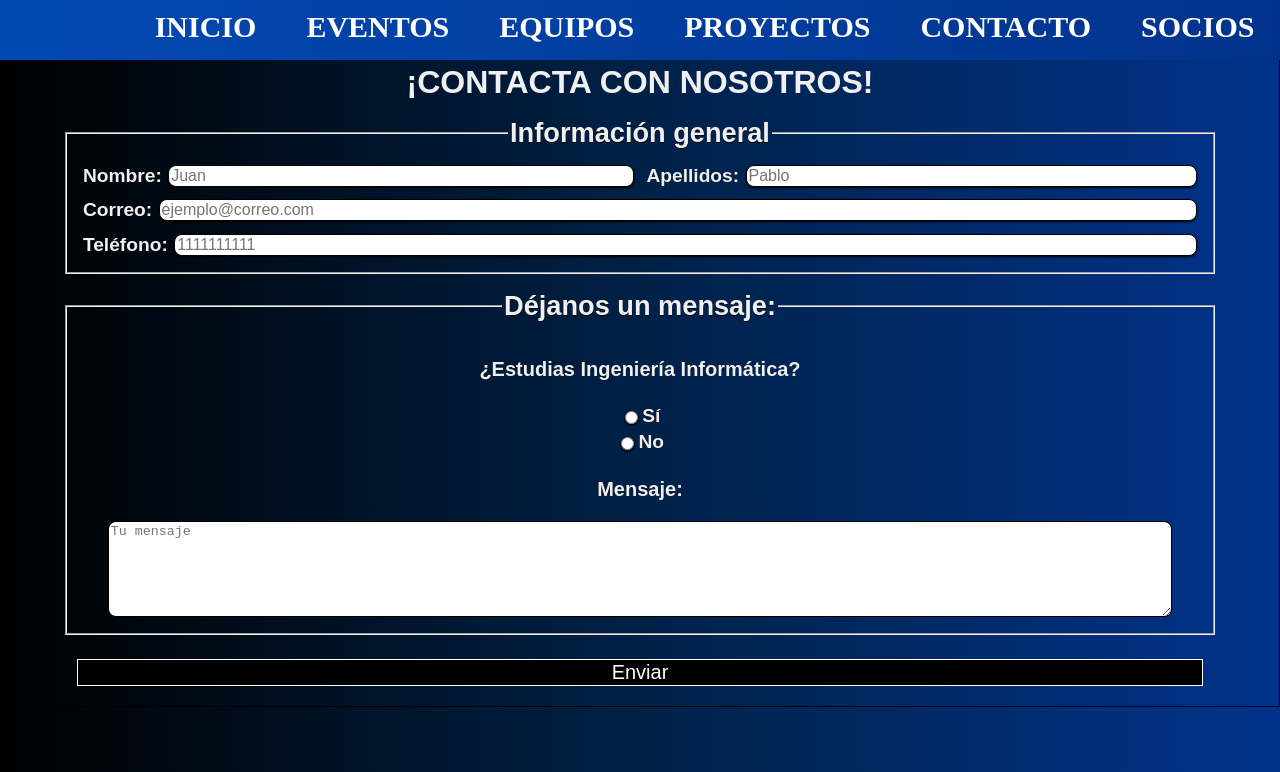
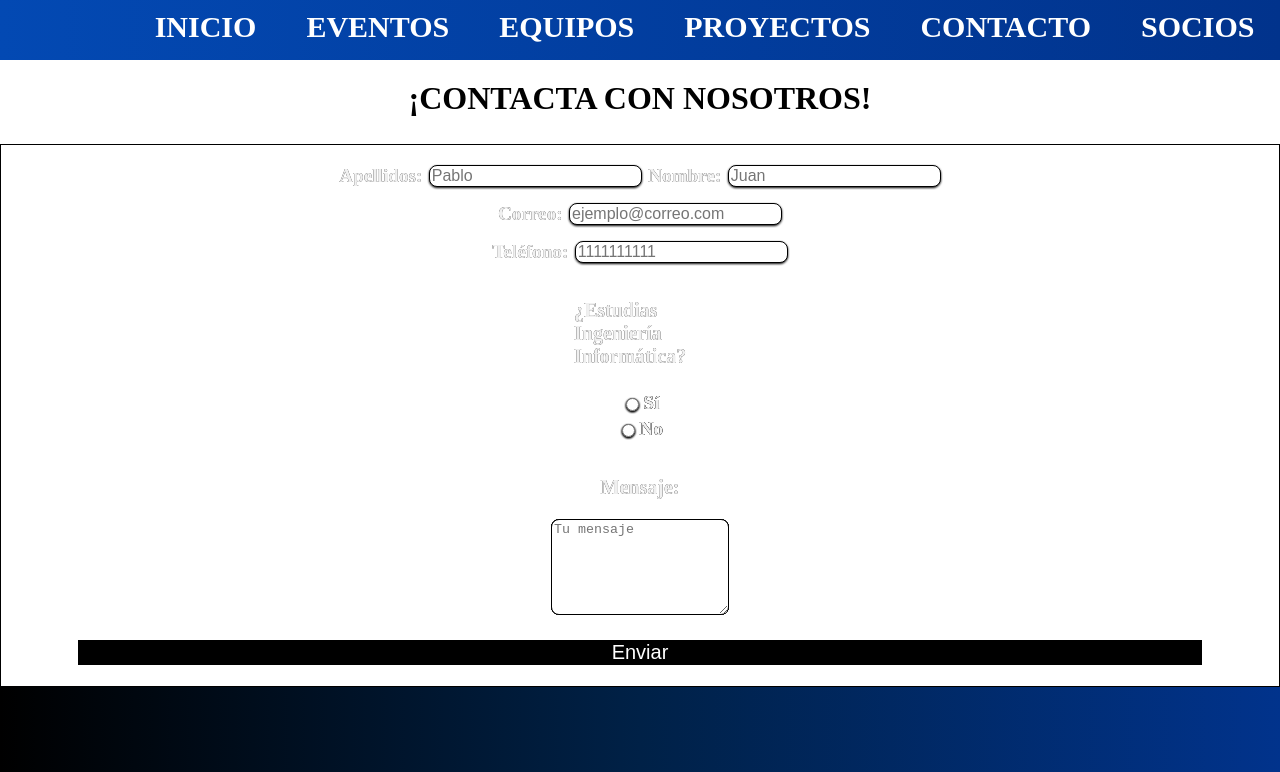
Before and after one commit to IvanCarayol/Web_Asociacion_CodeURV, a React (Vite) app in the folder web_codeurv/: page /contacto in a window 1280 px wide. Shown: the top 772 px of the page. Built offline with nearby package versions, Linux system fonts and the light colour scheme.

Commit message:
update form

```diff
--- /dev/null
+++ b/web_codeurv/src/components/FormUpdate.jsx
@@ -0,0 +1,86 @@
+import "../styles/FormUpdate.css";
+
+function FormUpdate() {
+  return (
+    <div className="formDiv">
+      <h2 className="form__title">¡CONTACTA CON NOSOTROS!</h2>
+      <form className="contacto">
+        <div className="form__input-label__container name">
+          <input
+            id="Name"
+            name="Name"
+            className="form__input"
+            type="text"
+            placeholder="Juan"
+            request
+          ></input>
+          <label for="Name">Nombre:</label>
+
+          <input
+            id="Surname"
+            name="Surname"
+            className="form__input"
+            type="text"
+            placeholder="Pablo"
+          ></input>
+          <label for="Surname">Apellidos:</label>
+        </div>
+        <div className="form__input-label__container email">
+          <input
+            id="Email"
+            name="Email"
+            className="form__input"
+            type="email"
+            placeholder="ejemplo@correo.com"
+            request
+          ></input>
+          <label for="Email">Correo:</label>
+        </div>
+        <div className="form__input-label__container tel">
+          <input
+            id="Tel"
+            name="Tel"
+            className="form__input"
+            type="tel"
+            placeholder="1111111111"
+          ></input>
+          <label for="Tel">Teléfono:</label>
+        </div>
+
+        <div className="form__input-label__container msg">
+          <div className="question__container">
+            <p className="form__text">¿Estudias Ingeniería Informática?</p>
+            <div className="form__input-yes">
+              <input type="radio" id="si" name="estudia" value="si"></input>
+              <label for="si">Sí</label>
+            </div>
+            <div className="form__input-no">
+              <input type="radio" id="no" name="estudia" value="no"></input>
+              <label for="no">No</label>
+            </div>
+          </div>
+        </div>
+        <div className="form__msg-container">
+          <p className="form__text">Mensaje:</p>
+          <textarea
+            id="mensaje"
+            name="mensaje"
+            placeholder="Tu mensaje"
+            sentences
+            maxLength={500}
+            rows="6"
+          ></textarea>
+        </div>
+        <input
+          id="Enviar"
+          name="Enviar"
+          className="enviar"
+          type="submit"
+          value="Enviar"
+        ></input>
+      </form>
+    </div>
+  );
+}
+
+export default FormUpdate;
--- a/web_codeurv/src/pages/Contacto.jsx
+++ b/web_codeurv/src/pages/Contacto.jsx
@@ -1,11 +1,12 @@
 import NavBar from "../components/NavBar";
 import Footer from "../components/Footer";
 import Form from "../components/Form";
+import FormUpdate from "../components/FormUpdate";
 
 function Contacto() {
   return (
     <>
-      <NavBar /> <Form /> <Footer />
+      <NavBar /> <FormUpdate /> <Footer />
     </>
   );
 }
--- /dev/null
+++ b/web_codeurv/src/styles/FormUpdate.css
@@ -0,0 +1,7 @@
+.formDiv {
+  margin-top: 80px;
+}
+
+form {
+  border: none;
+}
--- a/web_codeurv/src/styles/Inicio.css
+++ b/web_codeurv/src/styles/Inicio.css
@@ -1,5 +1,6 @@
 .inicio {
   margin: 0;
+  padding-top: 80px;
   width: 100%;
   height: 90.7vh;
   position: relative;
@@ -40,6 +41,5 @@
 }
 
 .inicio img {
-
   width: 100%;
 }
```
